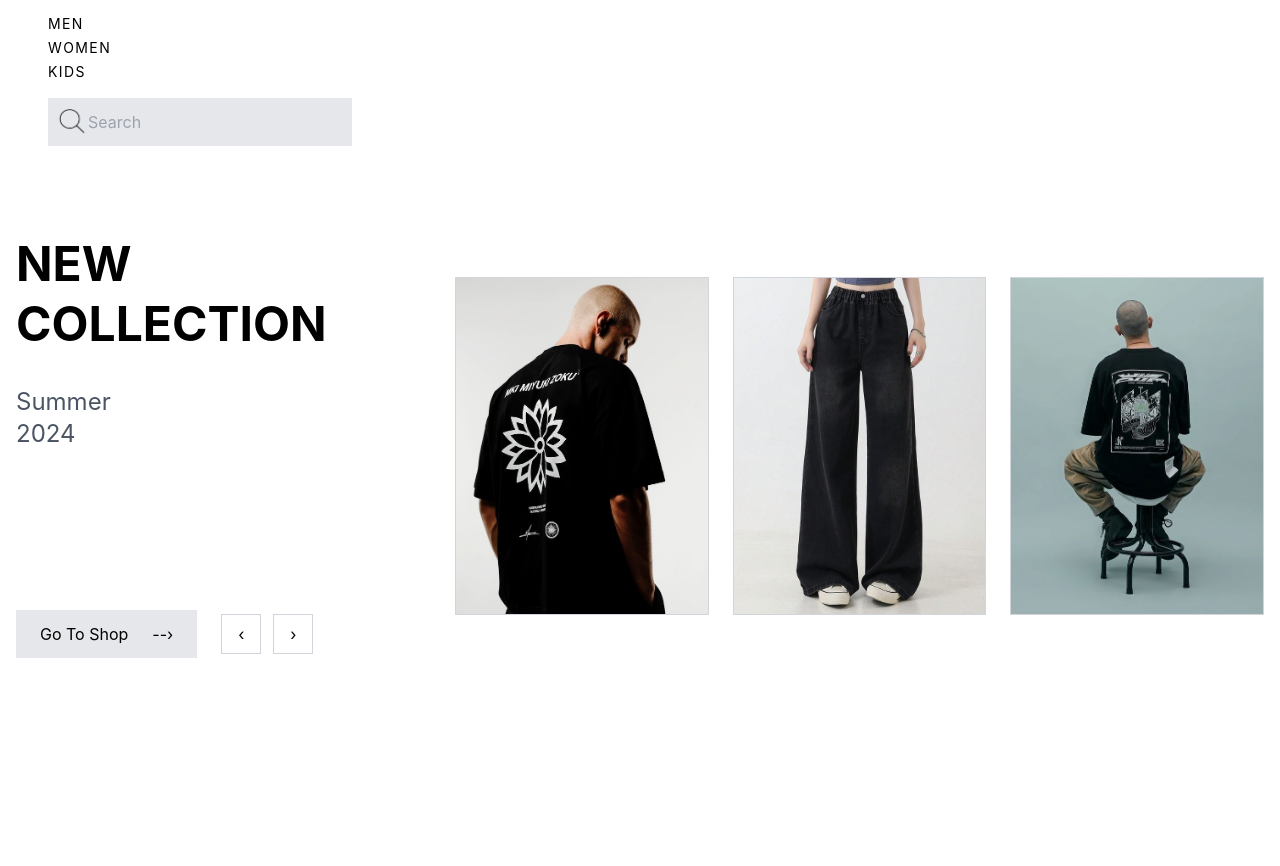
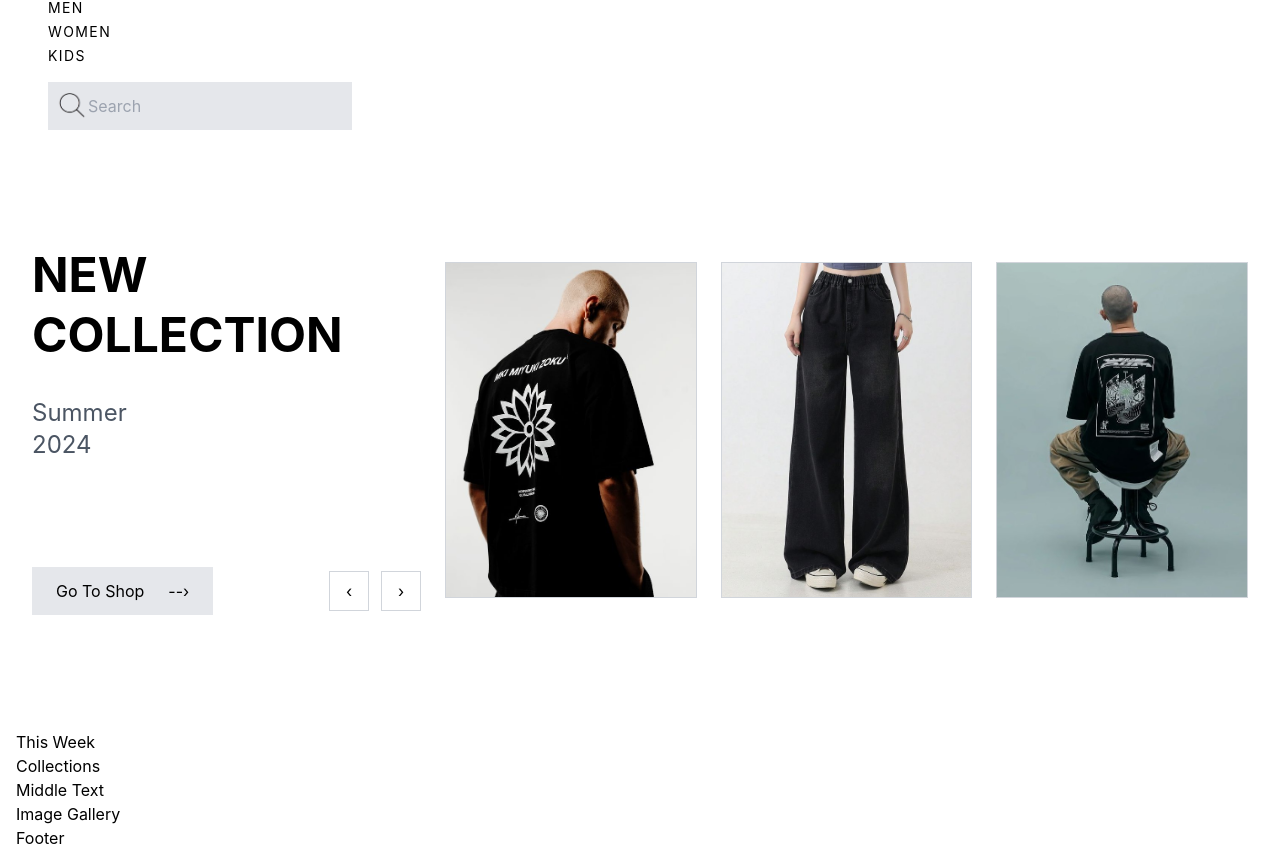
Before and after one commit to kritikatripathi03/fabery-collections, a React (Vite) app: page / in a window 1280 px wide. Shown: the part 138-1004 px from the top of the page. Before the commit the page ends 884 px from the top, so only its background shows below. Built offline with nearby package versions, Linux system fonts and the light colour scheme.

Commit message:
added New Component Layouts

```diff
--- a/src/App.jsx
+++ b/src/App.jsx
@@ -1,14 +1,23 @@
 import Categories from "./components/Categories";
+import Collections from "./components/Collections";
+import Footer from "./components/Footer";
+import ImageGallery from "./components/ImageGallery";
+import MiddleText from "./components/MiddleText";
 import Navbar from "./components/Navbar";
 import SpecialCollection from "./components/SpecialCollection";
+import ThisWeek from "./components/ThisWeek";
 
 export default function App() {
   return (
-    <div>
-
+    <div className="px-4 py-4">
       <Navbar></Navbar>
       <Categories></Categories>
       <SpecialCollection></SpecialCollection>
+      <ThisWeek></ThisWeek>
+      <Collections></Collections>
+      <MiddleText></MiddleText>
+      <ImageGallery></ImageGallery>
+      <Footer></Footer>
     </div>
   );
 }
--- a/src/components/Categories.jsx
+++ b/src/components/Categories.jsx
@@ -1,7 +1,7 @@
 export default function Categories() {
     return (
         <div className="w-full bg-transparent mt-6">
-            <div className="max-w-4xl mx-auto lg:ml-2 px-4 sm:px-6 lg:px-10">
+            <div className="max-w-4xl mx-auto lg:ml-2 px-4 sm:px-2 lg:px-6">
                 <div className="flex flex-col gap-1 text-sm tracking-widest mb-4">
                     <span>MEN</span>
                     <span>WOMEN</span>
--- /dev/null
+++ b/src/components/Collections.jsx
@@ -0,0 +1,7 @@
+export default function Collections() {
+    return (
+        <div>
+            Collections
+        </div>
+    )
+}
--- /dev/null
+++ b/src/components/Footer.jsx
@@ -0,0 +1,7 @@
+export default function Footer() {
+    return (
+        <div>
+            Footer
+        </div>
+    )
+}
--- /dev/null
+++ b/src/components/ImageGallery.jsx
@@ -0,0 +1,7 @@
+export default function ImageGallery() {
+    return (
+        <div>
+            Image Gallery
+        </div>
+    )
+}
--- /dev/null
+++ b/src/components/MiddleText.jsx
@@ -0,0 +1,7 @@
+export default function MiddleText() {
+    return (
+        <div>
+            Middle Text
+        </div>
+    )
+}
--- a/src/components/Navbar.jsx
+++ b/src/components/Navbar.jsx
@@ -5,8 +5,8 @@ export default function Navbar() {
 
   return (
     <nav className="w-full bg-transparent mt-4">
-      <div className="flex items-center justify-between px-8 py-4">
-        <div className="hidden lg:flex gap-6">
+      <div className="flex items-center justify-between px-4">
+        <div className="hidden lg:flex gap-6 text-xl">
           <span className="px-2 font-bold">Home</span>
           <span className="px-2 font-bold">Collections</span>
           <span className="px-2 font-bold">New</span>
--- a/src/components/SpecialCollection.jsx
+++ b/src/components/SpecialCollection.jsx
@@ -1,14 +1,14 @@
 export default function SpecialCollection () {
     return (
-        <div className="w-full flex flex-col lg:flex-row items-stretch px-4 py-4 min-h-[600px] gap-10">
-            <div className="flex flex-col py-12 lg:flex-[0_0_32%] md:flex-[0_0_32%]">
-                <div className="mt-6 text-5xl font-bold leading-tight">
+        <div className="w-full flex flex-col lg:flex-row items-stretch px-4 py-4 min-h-[600px] gap-6">
+            <div className="flex flex-col py-6 lg:flex-[0_0_32%] md:flex-[0_0_32%]">
+                <div className="mt-auto text-5xl font-bold leading-tight">
                     NEW COLLECTION
                 </div>
-                <div className="mt-8  text-2xl text-gray-600">
+                <div className="mt-8 mb-8 text-2xl text-gray-600">
                     Summer <br /> 2024
                 </div>
-                <div className="mt-auto mb-6 flex items-center gap-6">
+                <div className="mt-auto mb-auto flex items-center justify-between gap-6">
                     <button className="flex items-center gap-6 bg-gray-200 px-6 py-3">
                         <span>Go To Shop</span>
                         <span>--›</span>
--- /dev/null
+++ b/src/components/ThisWeek.jsx
@@ -0,0 +1,7 @@
+export default function ThisWeek() {
+    return (
+        <div>
+            This Week
+        </div>
+    )
+}
```
